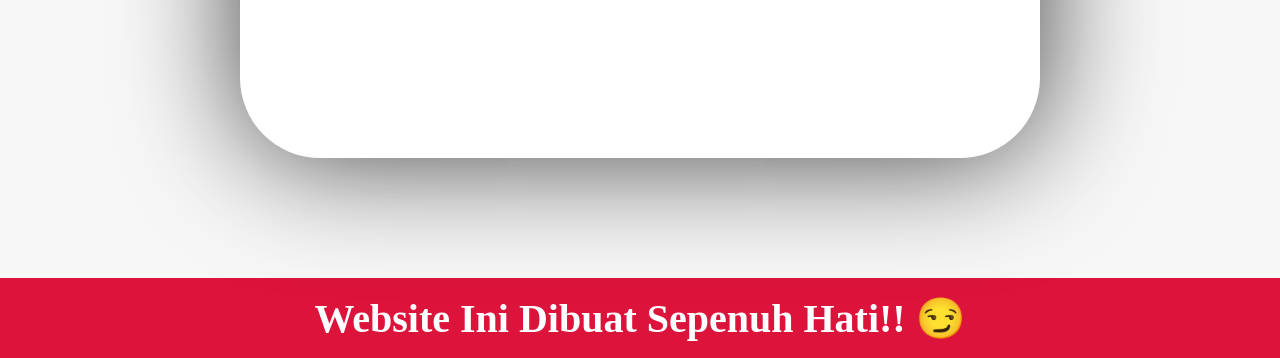
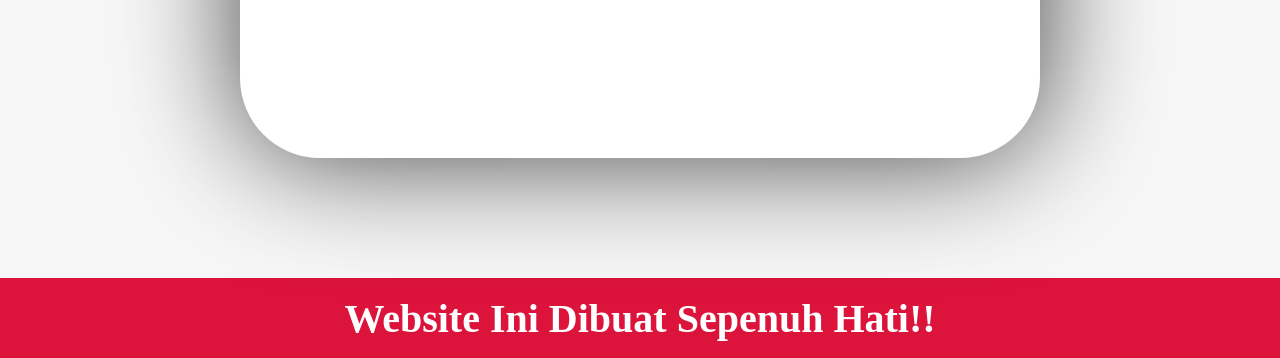
Before and after one commit to NizamFP/WebsiteTest, a plain HTML site: page about.html in a window 1280 px wide. Shown: the part 442-800 px from the top of the page. Drawn offline with Linux system fonts and the light colour scheme.

Commit message:
Removed Emoji

```diff
--- a/about.html
+++ b/about.html
@@ -33,7 +33,7 @@
 
         <!-- FOOTER -->
         <div class="container-footer">
-            <h1 class="h1-footer">Website Ini Dibuat Sepenuh Hati!! 😏</h1>
+            <h1 class="h1-footer">Website Ini Dibuat Sepenuh Hati!!</h1>
         </div>
         <!-- FOOTER END -->
        </div>
```
Also changed, not shown: contact.html (+1 -1 lines), index.html (+1 -1 lines).
